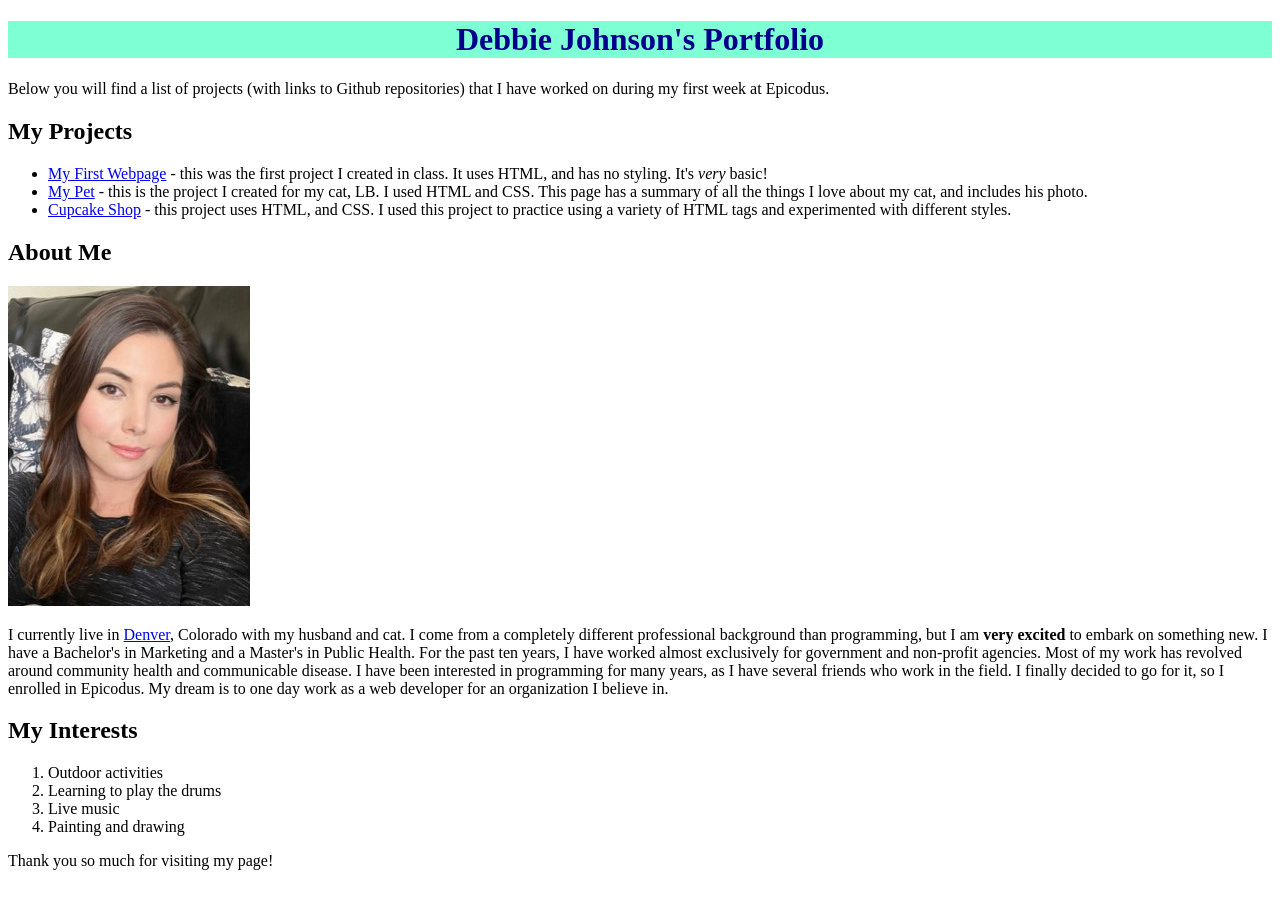
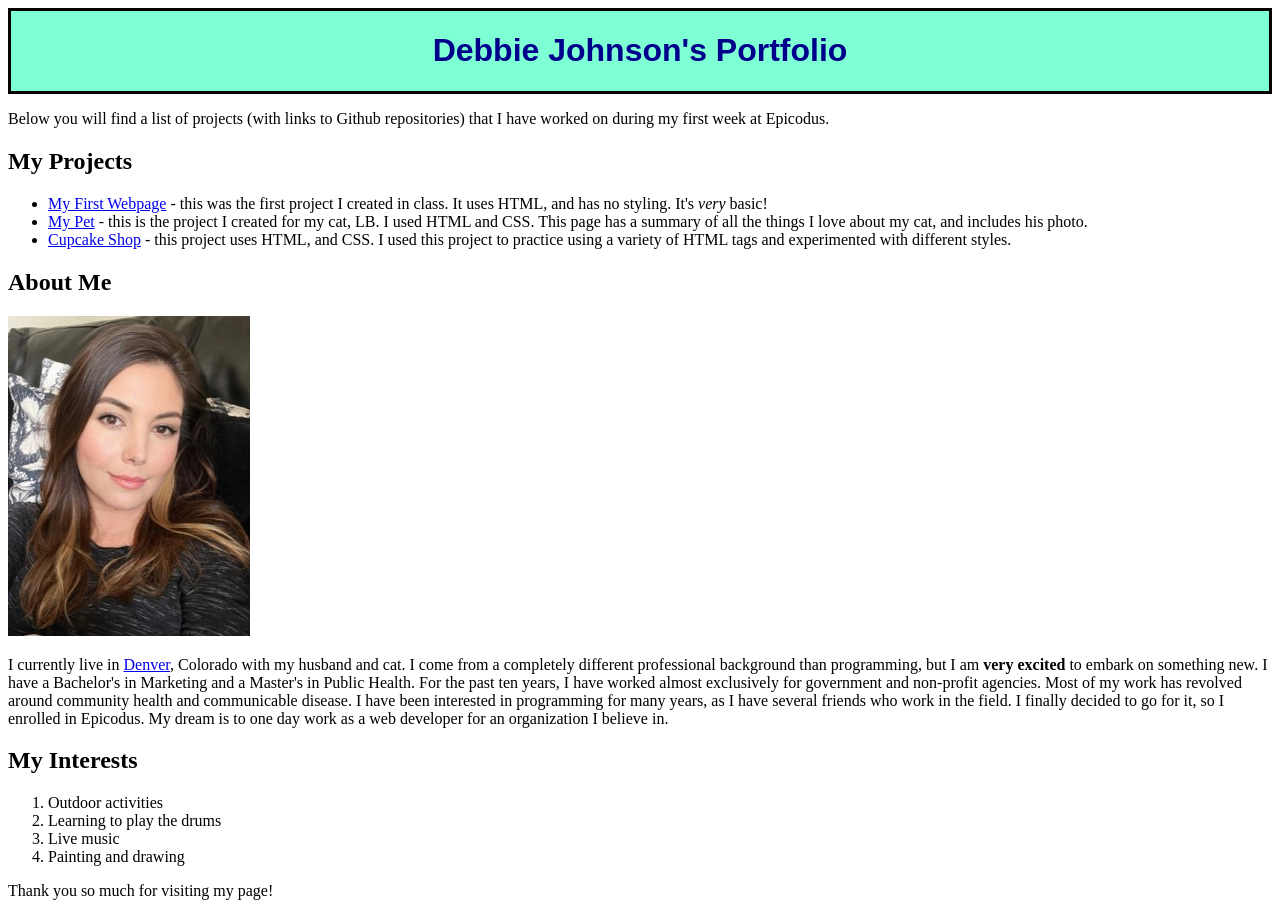
Before and after one commit to DebbieLZ/Portfolio, a plain HTML site: page index.html in a window 1280 px wide. Before the commit the page ends 886 px from the top, so only its background shows below. Drawn offline with Linux system fonts and the light colour scheme.

Commit message:
add span tag to page

```diff
--- a/css/styles.css
+++ b/css/styles.css
@@ -1,9 +1,20 @@
 #mainheader {
   color:darkblue;
+  font-family: Arial, Helvetica, sans-serif;
   font-weight: bold;
   text-align: center;
 }
 
 div {
   background-color: aquamarine;
+  border: solid black;
 }
+
+.highlight {
+  background-color: lightgreen;
+
+}
+
+.bold {
+  font-weight: 400;
+}
--- a/index.html
+++ b/index.html
@@ -25,6 +25,6 @@
     <li>Live music</li>
     <li>Painting and drawing</li>
   </ol>
-<p>Thank you so much for visiting my page!</p>
+<p>Thank you <span class="bold"> so much</span> for visiting my page!</p>
 </body>
 </html>
```
